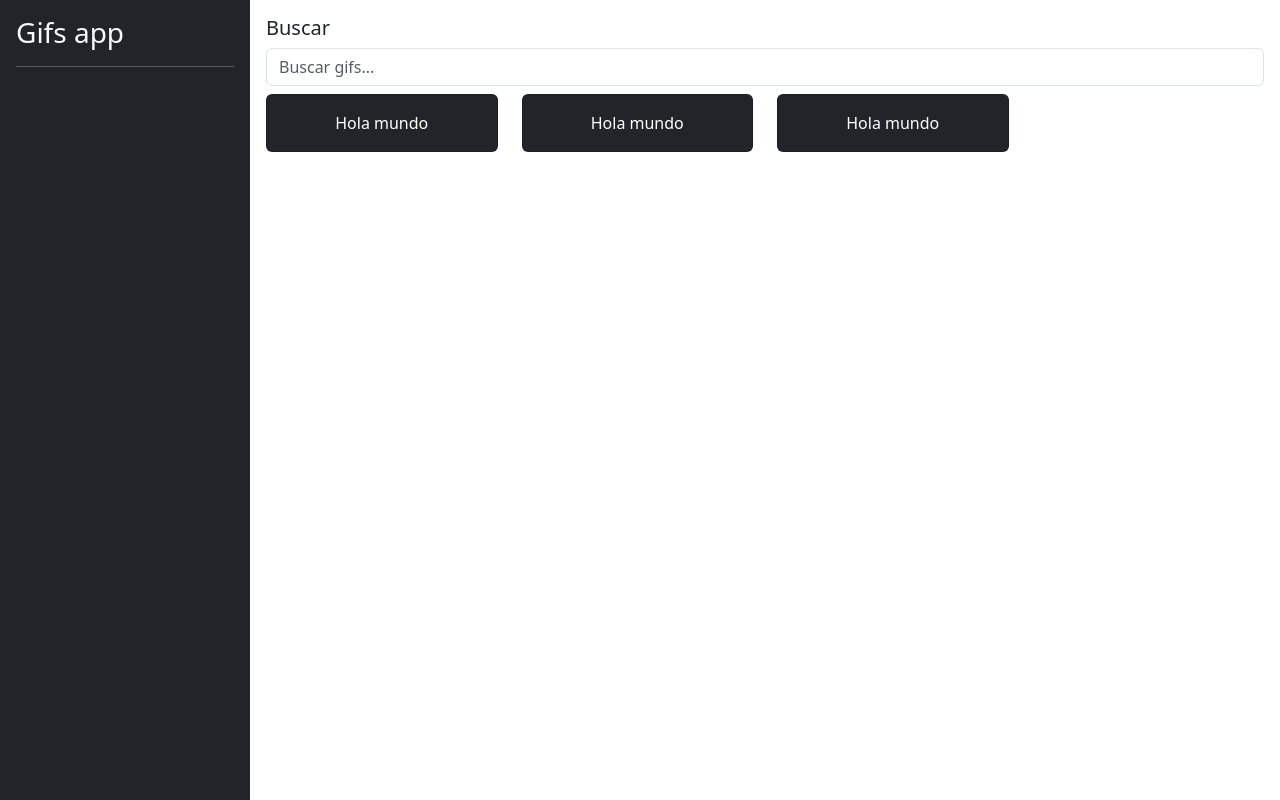
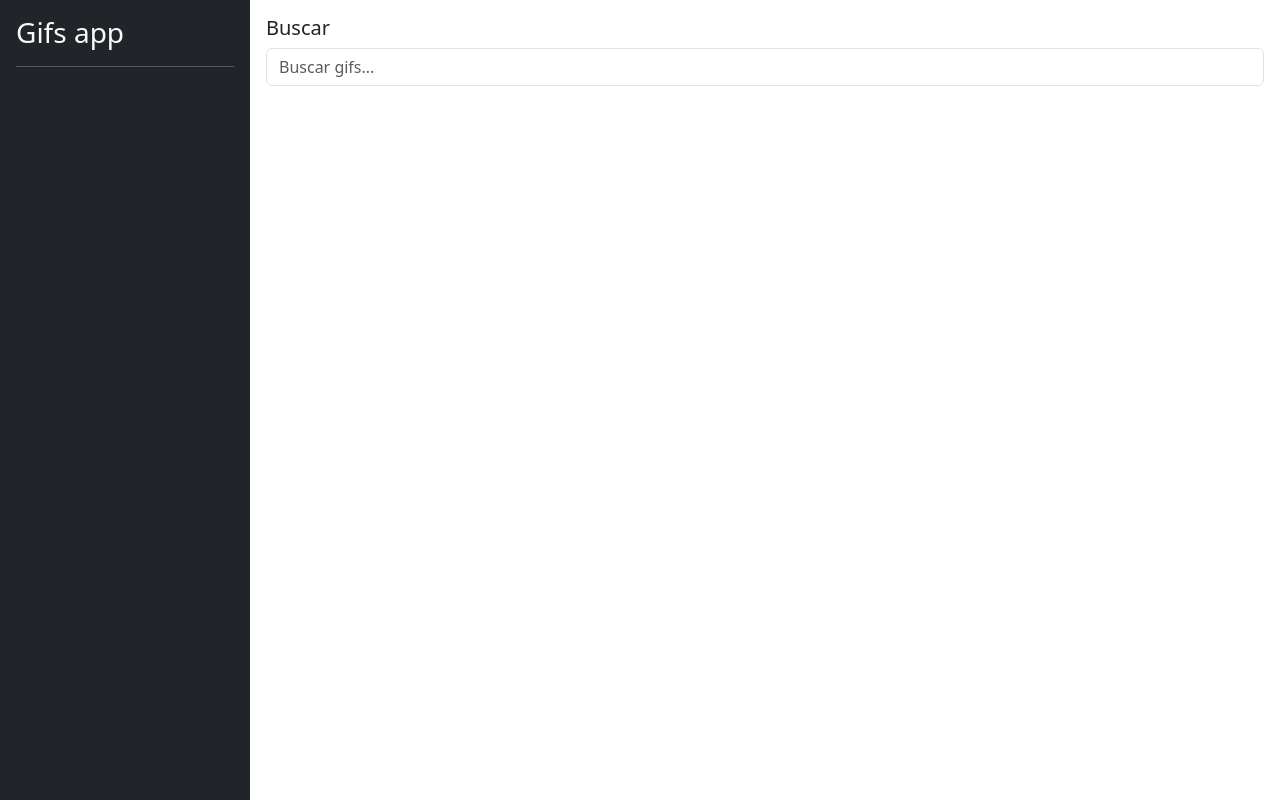
Before and after one commit to RicDev116/03-gift-app, an Angular app: page / in a window 1280 px wide. Built offline with nearby package versions, Linux system fonts and the light colour scheme.

Commit message:
mostrar los gifs en pantalla

```diff
--- a/src/app/gifs/components/card-list/card-list.component.html
+++ b/src/app/gifs/components/card-list/card-list.component.html
@@ -1,28 +1,18 @@
 <div class="row">
-  <div class="col-md-3 col-se-6">
+
+  <div *ngFor="let gif of gifs" class="col-md-3 col-se-6">
+
     <div class="card mb-2 text-center bg-dark">
-      <!-- //TODO CREAR IAMEGN DEN DIV   -->
+
       <div class="card-body text-white">
-        <p class="card-text">Hola mundo</p>
+        <p class="card-text">
+          {{gif.title}}
+        </p>
       </div>
+
     </div>
+
   </div>
 
-  <div class="col-md-3 col-se-6">
-    <div class="card mb-2 text-center bg-dark">
-      <!-- //TODO CREAR IAMEGN DEN DIV   -->
-      <div class="card-body text-white">
-        <p class="card-text">Hola mundo</p>
-      </div>
-    </div>
-  </div>
 
-  <div class="col-md-3 col-se-6">
-    <div class="card mb-2 text-center bg-dark">
-      <!-- //TODO CREAR IAMEGN DEN DIV   -->
-      <div class="card-body text-white">
-        <p class="card-text">Hola mundo</p>
-      </div>
-    </div>
-  </div>
 </div>
--- a/src/app/gifs/components/card-list/card-list.component.ts
+++ b/src/app/gifs/components/card-list/card-list.component.ts
@@ -1,4 +1,5 @@
-import { Component} from '@angular/core';
+import { Component, Input} from '@angular/core';
+import { Gif } from '../../interfaces/gifs.interfaces';
 
 @Component({
   selector: 'gifs-card-list',
@@ -6,5 +7,9 @@ import { Component} from '@angular/core';
 })
 
 export class CardListComponent{
+
+  @Input()
+  public gifs: Gif[] = [];
+
   constructor(){}
 }
--- a/src/app/gifs/pages/home/home-page.component.html
+++ b/src/app/gifs/pages/home/home-page.component.html
@@ -6,6 +6,6 @@
   </div>
   <div class="col-12 pt-2">
     <!-- crad-list -->
-    <gifs-card-list></gifs-card-list>
+    <gifs-card-list [gifs]="gifs"></gifs-card-list>
   </div>
 </div>
--- a/src/app/gifs/pages/home/home.component.ts
+++ b/src/app/gifs/pages/home/home.component.ts
@@ -1,7 +1,15 @@
 import { ChangeDetectionStrategy, Component } from '@angular/core';
+import { GifsService } from '../../services/gifs.service';
+import { Gif } from '../../interfaces/gifs.interfaces';
 
 @Component({
   selector: 'gifs-home-page',
   templateUrl: './home-page.component.html',
 })
-export class HomePageComponent { }
+export class HomePageComponent {
+  constructor(private giftService:GifsService){}
+
+  get gifs(): Gif[]{
+    return this.giftService.gifList;
+  }
+ }
--- a/src/app/gifs/services/gifs.service.ts
+++ b/src/app/gifs/services/gifs.service.ts
@@ -1,5 +1,6 @@
 import { HttpClient, HttpParams } from '@angular/common/http';
 import { Injectable } from '@angular/core';
+import { Gif, SearchResponse } from '../interfaces/gifs.interfaces';
 
 // const GIPHI_API_KEY = "LtqR03My4fnonnlqVEpAIovP3aLEzeFU";
 
@@ -10,6 +11,8 @@ export class GifsService {
 
   private _giftServiceUrl:string = "https://api.giphy.com/v1/gifs";
   private _apikey:string = "LtqR03My4fnonnlqVEpAIovP3aLEzeFU";
+
+  public gifList: Gif[] = [];
 
   // tagsHistoryChanged = new EventEmitter<string[]>();
 
@@ -40,9 +43,10 @@ export class GifsService {
       .set('limit','10')
       .set('q',tag)
 
-    this.http.get(`${this._giftServiceUrl}/search`,{params})
-      .subscribe(resp => {
-        console.log(resp);
+    this.http.get<SearchResponse>(`${this._giftServiceUrl}/search`,{params})
+      .subscribe( resp => {
+        console.log(resp.data);
+        this.gifList = resp.data;
       });
     // fetch('https://api.giphy.com/v1/gifs/search?api_key=LtqR03My4fnonnlqVEpAIovP3aLEzeFU&q=valorant&limit=10').then(
     //   resp => resp.json()
```
Also changed, not shown: src/app/gifs/interfaces/gifs.interfaces.ts (added, +150 -0 lines).
